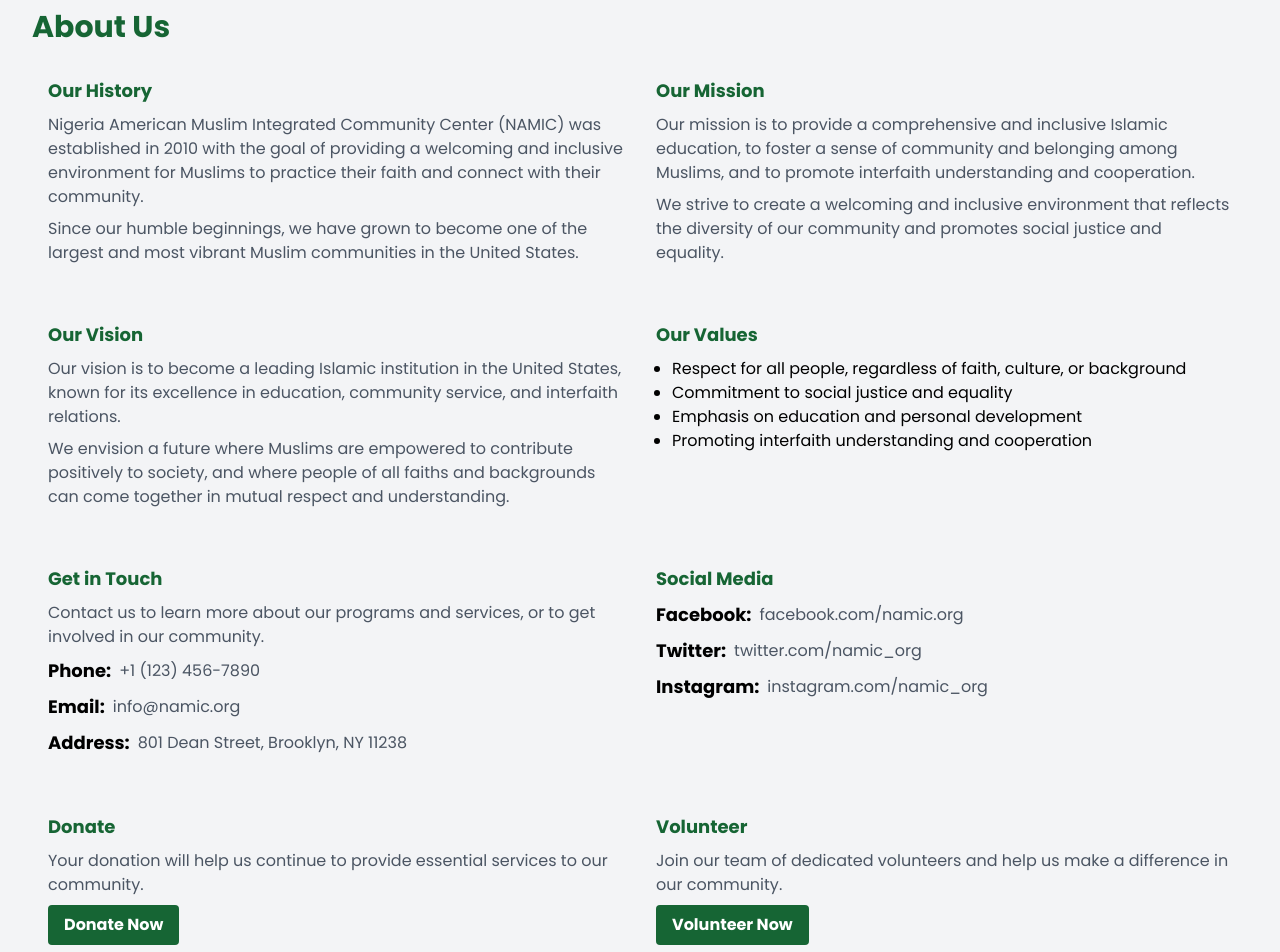
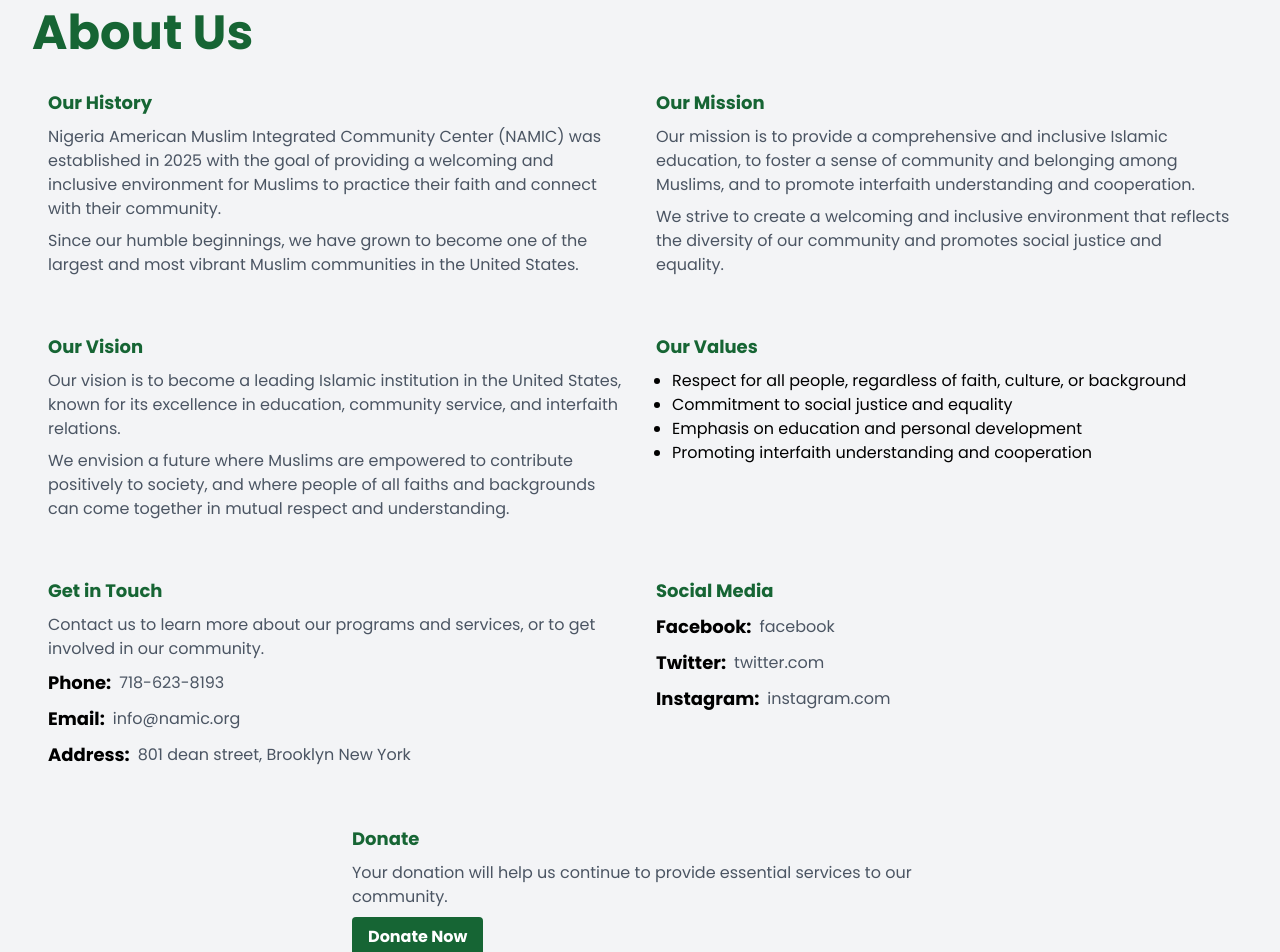
Before and after one commit to seunosinowo/NAMICCenter, a React (Vite) app: page /about in a window 1280 px wide. Shown: the part 120-1072 px from the top of the page. Built offline with nearby package versions, Linux system fonts and the light colour scheme; the HTML template or start-up script is replaced by a standard one.

Commit message:
Some more Linking

```diff
--- a/src/components/EventsCenter.jsx
+++ b/src/components/EventsCenter.jsx
@@ -1,7 +1,7 @@
 import React from 'react';
 import { Link } from 'react-router-dom';
 import { motion } from 'framer-motion';
-import eventTradition from '../assets/tradition.jpg';
+import eventTradition from '../assets/mos.jpg';
 
 const EventsCenter = () => {
   return (
--- a/src/components/HeroSection.jsx
+++ b/src/components/HeroSection.jsx
@@ -1,6 +1,7 @@
 import React from 'react';
 import { motion } from 'framer-motion';
 import mosque1 from '../assets/travel.jpg';
+import { Link } from 'react-router-dom';
 
 const HeroSection = () => {
   return (
@@ -21,8 +22,7 @@ const HeroSection = () => {
           viewport={{ once: true }}
         >
           <span className = "text-green-950">Nigerian-American Muslim {" "}</span>
-          <span className = "text-slate-100">Integrated Community {" "}</span>
-          <span className = "text-green-950">Center</span>
+          <span className = "text-green-950">Integrated Community Center</span>
         </motion.h1>
 
         <motion.h2
@@ -36,12 +36,12 @@ const HeroSection = () => {
             visible: { opacity: 1, x: 0 }
           }}
         >
-          <span className ="text-slate-100">Nurturing Faith, Enriching Lives, Building Community</span>
+          <span className ="text-slate-100 text-xl md:text-2xl">Nurturing Faith, Enriching Lives, Building Community</span>
         </motion.h2>
 
         <button className='bg-yellow-400 h-11 w-36 rounded-lg flex justify-center items-center'>
-          <span className='text-base text-gray-600 text-center'>
-            Read Our Blog
+          <span className='text-base text-green-800 text-center'>
+            <Link to="/blog">Read Our Blog</Link>
           </span>
         </button>
 
--- a/src/components/Overview.jsx
+++ b/src/components/Overview.jsx
@@ -37,7 +37,16 @@ const Overview = () => {
           <span>Lives</span>
         </motion.h1>
 
-        <p className='mt-1 mb-7 w-full justify-start'>
+        <p className='mt-1 mb-7 w-full justify-start'
+            initial = "hidden"
+            whileInView = "visible"
+            viewport = {{once: true, amount: 0.5}}
+            transition = {{duration: 0.5}}
+            variants = {{
+                hidden: {opacity: 0, y: 50},
+                visible: {opacity: 1, y:0}
+            }}
+        >
             At Nigerian-American Muslim Integrated Community Center, we're dedicated to creating a vibrant community where Muslims
             can come together, learn, and grow. Our community development programs
             are designed to promote Islamic knowledge, cultural awareness,
--- a/src/components/other_pages/About.jsx
+++ b/src/components/other_pages/About.jsx
@@ -1,27 +1,32 @@
 import React from 'react';
+import { Link } from 'react-router-dom';
 
 const About = () => {
   return (
     <div className="bg-gray-100 p-4 md:p-6 lg:p-8 mb-4">
-      <h2 className="text-2xl md:text-3xl font-bold mb-4 text-green-800">About Us</h2>
+      <h2 className="text-3xl md:text-5xl font-bold mb-4 text-green-800">About Us</h2>
+
       <div className="flex flex-wrap justify-center mb-4">
         <div className="w-full md:w-1/2 xl:w-1/2 p-4">
           <h3 className="text-lg font-bold mb-2 text-green-800">Our History</h3>
-          <p className="text-gray-600 mb-2">Nigeria American Muslim Integrated Community Center (NAMIC) was established in 2010 with the goal of providing a welcoming and inclusive environment for Muslims to practice their faith and connect with their community.</p>
+          <p className="text-gray-600 mb-2">Nigeria American Muslim Integrated Community Center (NAMIC) was established in 2025 with the goal of providing a welcoming and inclusive environment for Muslims to practice their faith and connect with their community.</p>
           <p className="text-gray-600 mb-2">Since our humble beginnings, we have grown to become one of the largest and most vibrant Muslim communities in the United States.</p>
         </div>
+
         <div className="w-full md:w-1/2 xl:w-1/2 p-4">
           <h3 className="text-lg font-bold mb-2 text-green-800">Our Mission</h3>
           <p className="text-gray-600 mb-2">Our mission is to provide a comprehensive and inclusive Islamic education, to foster a sense of community and belonging among Muslims, and to promote interfaith understanding and cooperation.</p>
           <p className="text-gray-600 mb-2">We strive to create a welcoming and inclusive environment that reflects the diversity of our community and promotes social justice and equality.</p>
         </div>
       </div>
+
       <div className="flex flex-wrap justify-center mb-4">
         <div className="w-full md:w-1/2 xl:w-1/2 p-4">
           <h3 className="text-lg font-bold mb-2 text-green-800">Our Vision</h3>
           <p className="text-gray-600 mb-2">Our vision is to become a leading Islamic institution in the United States, known for its excellence in education, community service, and interfaith relations.</p>
           <p className="text-gray-600 mb-2">We envision a future where Muslims are empowered to contribute positively to society, and where people of all faiths and backgrounds can come together in mutual respect and understanding.</p>
         </div>
+
         <div className="w-full md:w-1/2 xl:w-1/2 p-4">
           <h3 className="text-lg font-bold mb-2 text-green-800">Our Values</h3>
           <ul className="list-disc pl-4 mb-2">
@@ -32,6 +37,7 @@ const About = () => {
           </ul>
         </div>
       </div>
+
       <div className="flex flex-wrap justify-center mb-4">
         <div className="w-full md:w-1/2 xl:w-1/2 p-4">
           <h3 className="text-lg font-bold mb-2 text-green-800">Get in Touch</h3>
@@ -39,7 +45,7 @@ const About = () => {
           <ul className="list-none pl-0 mb-2">
             <li className="flex items-center mb-2">
               <span className="text-lg font-bold mr-2">Phone:</span>
-              <span className="text-gray-600">+1 (123) 456-7890</span>
+              <span className="text-gray-600">718-623-8193</span>
             </li>
             <li className="flex items-center mb-2">
               <span className="text-lg font-bold mr-2">Email:</span>
@@ -47,39 +53,42 @@ const About = () => {
             </li>
             <li className="flex items-center mb-2">
               <span className="text-lg font-bold mr-2">Address:</span>
-              <span className="text-gray-600">801 Dean Street, Brooklyn, NY 11238</span>
+              <span className="text-gray-600">801 dean street, Brooklyn New York</span>
             </li>
           </ul>
         </div>
+
         <div className="w-full md:w-1/2 xl:w-1/2 p-4">
           <h3 className="text-lg font-bold mb-2 text-green-800">Social Media</h3>
           <ul className="list-none pl-0 mb-2">
           <li className="flex items-center mb-2">
             <span className="text-lg font-bold mr-2">Facebook:</span>
-            <span className="text-gray-600">facebook.com/namic.org</span>
+            <span className="text-gray-600">facebook</span>
             </li>
+
             <li className="flex items-center mb-2">
             <span className="text-lg font-bold mr-2">Twitter:</span>
-            <span className="text-gray-600">twitter.com/namic_org</span>
+            <span className="text-gray-600">twitter.com</span>
             </li>
+
             <li className="flex items-center mb-2">
             <span className="text-lg font-bold mr-2">Instagram:</span>
-            <span className="text-gray-600">instagram.com/namic_org</span>
+            <span className="text-gray-600">instagram.com</span>
             </li>
+
             </ul>
             </div>
             </div>
+
             <div className="flex flex-wrap justify-center mb-4">
             <div className="w-full md:w-1/2 xl:w-1/2 p-4">
             <h3 className="text-lg font-bold mb-2 text-green-800">Donate</h3>
             <p className="text-gray-600 mb-2">Your donation will help us continue to provide essential services to our community.</p>
-            <button className="bg-green-800 hover:bg-green-950 text-white font-bold py-2 px-4 rounded">Donate Now</button>
+            <button className="bg-green-800 hover:bg-green-950 text-white font-bold py-2 px-4 rounded">
+              <Link to="/donation-details">Donate Now</Link></button>
             </div>
-            <div className="w-full md:w-1/2 xl:w-1/2 p-4">
-            <h3 className="text-lg font-bold mb-2 text-green-800">Volunteer</h3>
-            <p className="text-gray-600 mb-2">Join our team of dedicated volunteers and help us make a difference in our community.</p>
-            <button className="bg-green-800 hover:bg-green-950 text-white font-bold py-2 px-4 rounded">Volunteer Now</button>
-            </div>
+
+
             </div>
             </div>
             );
--- a/src/components/other_pages/ContactPage.jsx
+++ b/src/components/other_pages/ContactPage.jsx
@@ -4,7 +4,7 @@ const ContactPage = () => {
   return (
     <div className="bg-green-100 py-12">
       <div className="max-w-5xl mx-auto px-4">
-        <h2 className="text-5xl font-bold text-green-900 mb-8">Get in Touch</h2>
+        <h2 className="text-3xl md:text-5xl font-bold text-green-900 mb-8">Get in Touch</h2>
         <div className="flex flex-wrap justify-center mb-8">
           <div className="bg-white rounded-lg shadow-lg p-8 w-full md:w-1/2 xl:w-1/3 mb-4 mx-4">
             <div className="flex items-center mb-4">
@@ -29,7 +29,7 @@ const ContactPage = () => {
             </div>
             <div className="h-48 rounded-lg shadow-lg">
 
-              {/* Add your location iframe here */}
+              {/* location iframe*/}
               <iframe
                 src="https://www.google.com/maps/embed?pb=!1m18!1m12!1m3!1d3025.748788585115!2d-73.9659647255438!3d40.67950373960681!2m3!1f0!2f0!3f0!3m2!1i1024!2i768!4f13.1!3m3!1m2!1s0x89c25ba3b8f31b55%3A0x1cd420ef2c631abb!2s801%20Dean%20St%2C%20Brooklyn%2C%20NY%2011238%2C%20USA!5e0!3m2!1sen!2sng!4v1738082590700!5m2!1sen!2sng"
                 width="100%"
```
Also changed, not shown: src/components/WhatWeOffer.jsx (+10 -10 lines), src/components/other_pages/MainEventCenter.jsx (+10 -11 lines), src/assets/mos.jpg (added).
